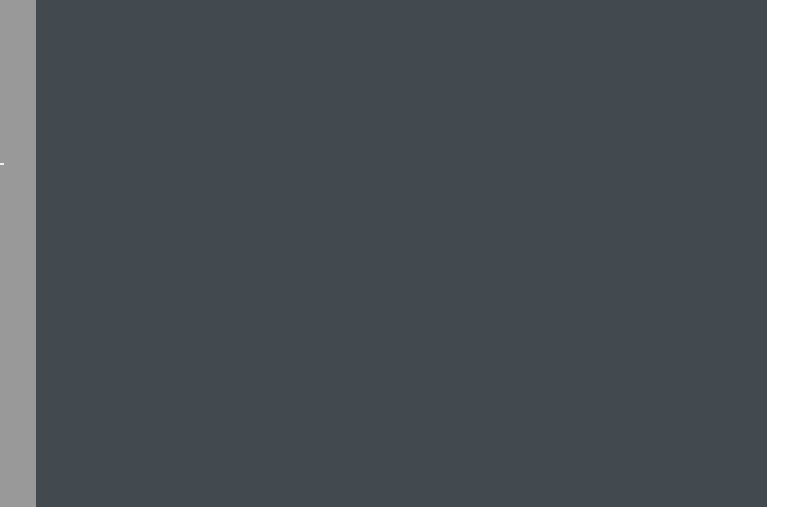
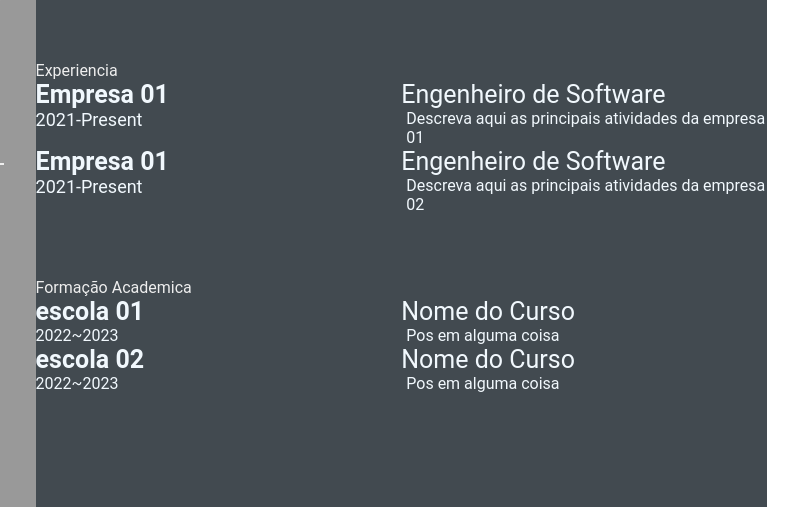
Before and after one commit to Valadz/Valadz.github.io, a plain HTML site: page index.html in a window 1280 px wide. Shown: the part 170-677 px from the top of the page, 385-1183 px from the left. Drawn offline with Linux system fonts and the light colour scheme; grey boxes are pictures that could not be loaded.

Commit message:
feature:add education

```diff
--- a/Style.css
+++ b/Style.css
@@ -101,3 +101,38 @@
     font-size: 18px;
     color: #eeeeee;
 }
+
+.experience-contents,
+.education-contents,
+.awards-contents {
+    display: grid;
+    grid-template-columns: repeat(2, 1fr);
+    padding-bottom: 2rem;
+    color: #F1F8FD;
+}
+
+.exp-company-name,
+.education-school-name,
+.awards-company-name {
+    font-size: 25px;
+    font-weight: bold;
+}
+
+.exp-time-period,
+.educationp-time-period,
+.awards-time-period {
+    font-size: 18px;
+}
+
+.exp-position,
+.education-subject,
+.awards-name {
+    font-size: 25px;
+}
+
+.exp-desc,
+.education-desc,
+.awards-desc {
+    font-size: 16px;
+    padding-left: 5px;
+}
--- a/index.html
+++ b/index.html
@@ -1,5 +1,6 @@
 <!DOCTYPE html>
 <html lang="en">
+
 <head>
     <meta charset="UTF-8">
     <meta http-equiv="X-UA-Compatible" content="IE=edge">
@@ -11,6 +12,7 @@
     <link rel="stylesheet" href="style.css">
 
 </head>
+
 <body>
     <main class="resume-contents">
         <section class="left-section">
@@ -36,8 +38,12 @@
                 <div class="skills">
                     <p class="left-title">Skills</p>
                     <ul>
-                        <li><p>HTML, CSS, OFFICE, Git & GitHub</p></li>
-                        <li><p>Windows</p></li>
+                        <li>
+                            <p>HTML, CSS, OFFICE, Git & GitHub</p>
+                        </li>
+                        <li>
+                            <p>Windows</p>
+                        </li>
                     </ul>
                 </div>
             </section>
@@ -53,7 +59,58 @@
                     </p>
                 </section>
             </div>
+            <section class="experience gap">
+                <div class="right-title">Experiencia</div>
+                <div class="experience-contents">
+                    <div class="exp-left">
+                        <p class="exp-company-name">Empresa 01</p>
+                        <p class="exp-time-period">2021-Present</p>
+                    </div>
+                    <div class="exp-right">
+                        <p class="exp-position">Engenheiro de Software</p>
+                        <p class="exp-desc">
+                            Descreva aqui as principais atividades da empresa 01
+                        </p>
+                    </div>
+                    <div class="exp-left">
+                        <p class="exp-company-name">Empresa 01</p>
+                        <p class="exp-time-period">2021-Present</p>
+                    </div>
+                    <div class="exp-right">
+                        <p class="exp-position">Engenheiro de Software</p>
+                        <p class="exp-desc">
+                            Descreva aqui as principais atividades da empresa 02
+                        </p>
+                    </div>
+                </div>
+            </section>
+            <section class="education gap">
+                <div class="right-title">Formação Academica</div>
+                <div class="education-contents">
+                    <div class="education-left">
+                        <p class="education-school-name"> escola 01</p>
+                        <p class="education-time-period">2022~2023</p>
+                    </div>
+                    <div class="education-right">
+                        <p class="education-subject">Nome do Curso</p>
+                        <p class="education-desc">
+                        Pos em alguma coisa
+                        </p>
+                    </div>
+                    <div class="education-left">
+                        <p class="education-school-name"> escola 02</p>
+                        <p class="education-time-period">2022~2023</p>
+                    </div>
+                    <div class="education-right">
+                        <p class="education-subject">Nome do Curso</p>
+                        <p class="education-desc">
+                        Pos em alguma coisa
+                        </p>
+                    </div>
+                </div>
+            </section>
         </section>
     </main>
 </body>
+
 </html>
```
Lines whose indentation alone changed are shown as unchanged.
